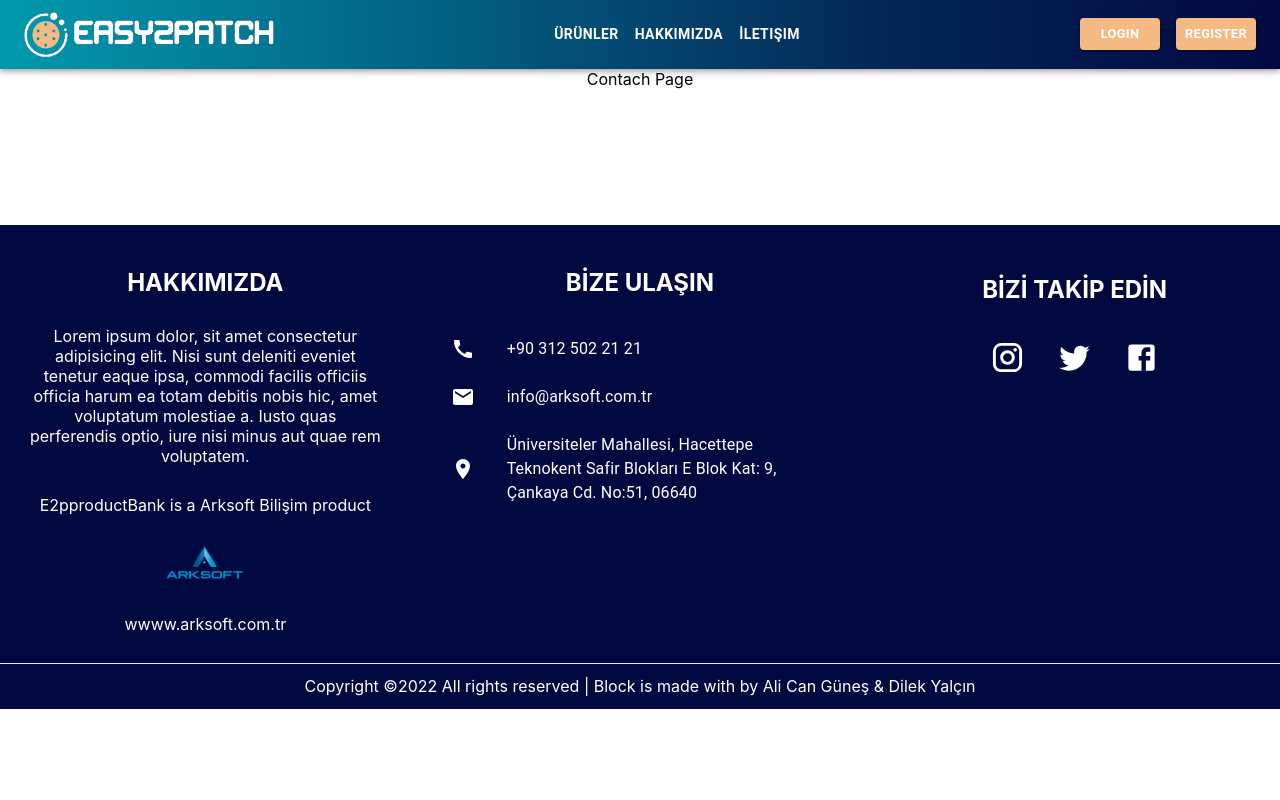
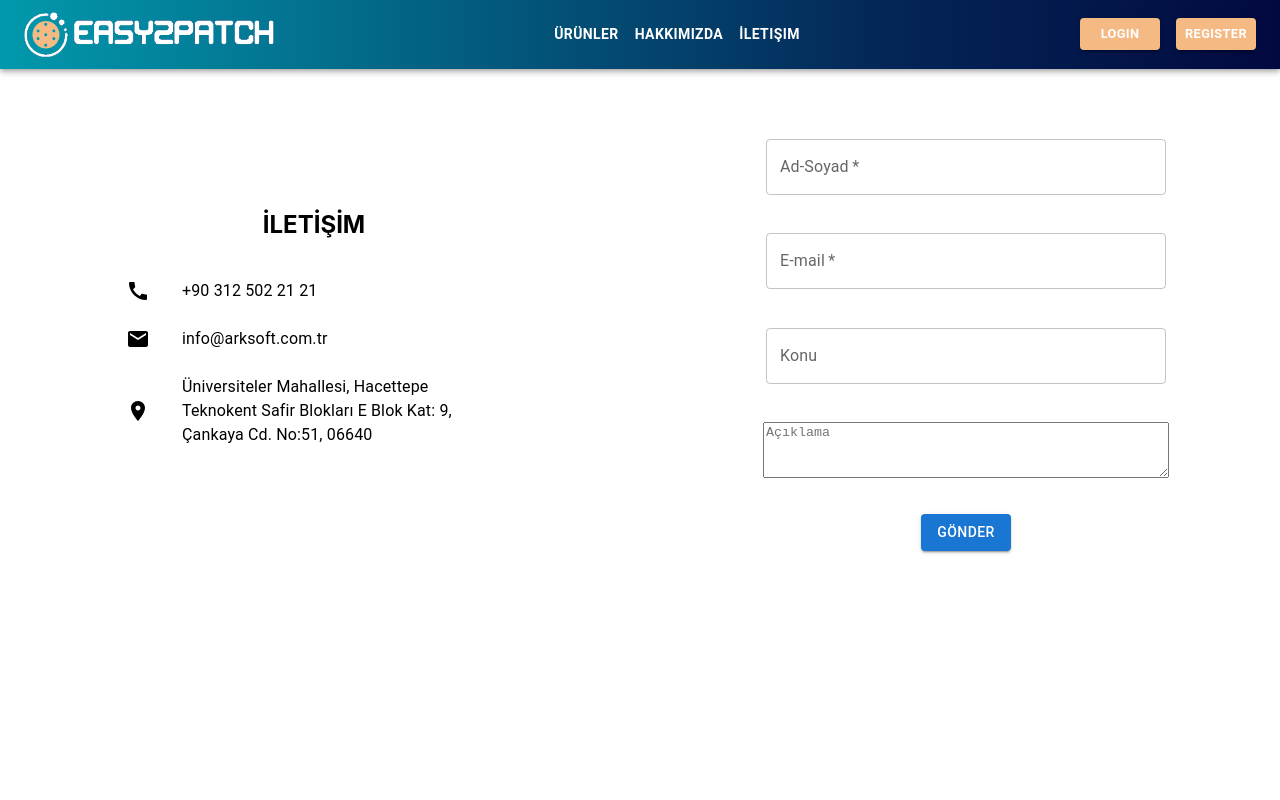
Before and after one commit to cangnss/e2pproductbank-frontend, a React (Create React App) app: page /contact in a window 1280 px wide. Shown: the top 800 px of the page. Built offline with nearby package versions, Linux system fonts and the light colour scheme.

Commit message:
added new features

```diff
--- /dev/null
+++ b/src/pages/About.css
@@ -0,0 +1,12 @@
+.about{
+    height: 100vh;
+    background-color:#AED1FF;
+}
+.items{
+    display: block;
+    height: 400px;
+
+    margin-top: 6.8rem;
+    margin-left: 6.8rem;
+    margin-right: 6.8rem;
+}
--- a/src/pages/About.js
+++ b/src/pages/About.js
@@ -1,9 +1,52 @@
-const About = () => {
-    return (
-     <div>
-        About Page
-     </div>
-    )
+import { Button, Paper } from "@mui/material";
+import Carousel from "react-material-ui-carousel/dist/components/Carousel";
+import React from "react";
+import "./About.css";
+
+function About(props) {
+  var items = [
+    {
+      name: "Biz Kimiz",
+      description: "ARKSOFT olarak, müşterilerimizin bilişim sektöründeki ihtiyaçlarına en uygun çözüm alternatiflerini geliştirerek, kendilerinin bir sonraki ve en iyi versiyonlarına geçmelerine yardımcı oluruz. Müşteri memnuniyeti en önemli odağımızdır. Yaptığımız işe ve müşterilerimiz üzerindeki etkimize derinden önem veriyoruz. İşlerimiz tamamen garantilidir ve uyguladığımız çözüm en güncel yöntemlerle ele alınır. Sorunları kısa sürede algılar, hızlı çözüm üretir ve aynı sorunun tekrarlanmamasını sağlarız.",
+    },
+    {
+      name: "Nasıl Çalışırız",
+      description: "Müşterilerimizin ihtiyaçlarını analiz edip, en uygun çözüm alternatiflerini oluşturup, karşılıklı olarak memnuniyeti sağladıktan sonra çalışmaya başlarız. Uygun olan çözüm, sisteme entegre edildikten sonra gerekli güncelleme ve bakım desteğiyle, çözümün sürekli gelişen bilişim teknolojilerine uyumunu gerçekleştiririz.",
+    },
+    {
+        name: "Vizyonumuz",
+        description: "Global iş ortaklarımız ve deneyimlerimizle, müşterilerin ihtiyacı olan bilişim sektöründe ortaya çıkan tüm ihtiyaçları, memnuniyeti en üst düzeyde tutarak, dürüst, samimi ve titiz yaklaşımımızla gidermek. Yurtdışı ve yurtiçi pazarında hizmetlerimizle yer almak ve dünyanın önde gelen bilişim kuruluşları ile stratejik iş ortaklıkları kurmak.",
+      },
+      {
+        name: "Misyonumuz",
+        description: "Uzman kadromuz ile yenilikçi, kaliteli, teknoloji gelişimine duyarlı, yüksek verimlilikte hazırlanmış çözüm ve hizmet planları sunarak, bilişim sektörüne nitelikli ve iş bilincine sahip personeller kazandırmak.",
+      },
+      {
+        name: "Değerlerimiz",
+        description: "Değerlerimiz, organizasyonumuzun kültürünü şekillendirir ve şirketimizin karakterini tanımlar."
+
+      },
+  ];
+  return (
+    <div className="about">
+      <Carousel >
+        {items.map((item, i) => (
+          <Item key={i} item={item} />
+        ))}
+      </Carousel>
+    </div>
+  );
+}
+
+function Item(props) {
+  return (
+    <div className="items">
+        <Paper elevation={8} sx={{ height:"100%"}}>
+            <h2>{props.item.name}</h2>
+            <p>{props.item.description}</p>
+        </Paper>
+    </div>
+  );
 }
 
 export default About;
--- /dev/null
+++ b/src/pages/Contact.css
@@ -0,0 +1,8 @@
+.contact{
+    height: 100vh;
+}
+.form-group{
+    padding-top: 2.4rem;
+
+
+}
--- a/src/pages/Contact.js
+++ b/src/pages/Contact.js
@@ -1,9 +1,106 @@
+import "./Contact.css";
+import Grid from "@mui/material/Grid";
+import List from "@mui/material/List";
+import ListItem from "@mui/material/ListItem";
+import ListItemButton from "@mui/material/ListItemButton";
+import ListItemIcon from "@mui/material/ListItemIcon";
+import ListItemText from "@mui/material/ListItemText";
+import EmailIcon from "@mui/icons-material/Email";
+import CallIcon from "@mui/icons-material/Call";
+import LocationOnIcon from "@mui/icons-material/LocationOn";
+import TextField from "@mui/material/TextField";
+import Box from "@mui/material/Box";
+import { Button, TextareaAutosize } from "@mui/material";
 const Contact = () => {
-    return (
-     <div>
-        Contach Page
-     </div>
-    )
-}
+  return (
+    <div className="contact">
+      <Grid
+        container
+        spacing={3}
+      >
+        <Grid item xs={12} md={6} lg={6} xl={5} sx={{ display:"flex", justifyContent:"center", alignItems:"center", flexDirection:"column" }}>
+          <h2 style={{ alignitems: "center", marginTop: "3.6rem" }}>
+            İLETİŞİM
+          </h2>
+          <Box
+            sx={{ mx:"auto" }}
+          >
+            <List>
+              <ListItem disablePadding>
+                <ListItemButton>
+                  <ListItemIcon>
+                    <CallIcon sx={{ color: "black" }} />
+                  </ListItemIcon>
+                  <ListItemText primary="+90 312 502 21 21" />
+                </ListItemButton>
+              </ListItem>
+              <ListItem disablePadding>
+                <ListItemButton>
+                  <ListItemIcon>
+                    <EmailIcon sx={{ color: "black" }} />
+                  </ListItemIcon>
+                  <ListItemText primary="info@arksoft.com.tr" />
+                </ListItemButton>
+              </ListItem>
+              <ListItem disablePadding>
+                <ListItemButton>
+                  <ListItemIcon>
+                    <LocationOnIcon sx={{ color: "black" }} />
+                  </ListItemIcon>
+                  <ListItemText sx={{ width: '20rem'}} primary="Üniversiteler Mahallesi, Hacettepe Teknokent Safir Blokları E Blok Kat: 9, Çankaya Cd. No:51, 06640" />
+                </ListItemButton>
+              </ListItem>
+            </List>
+          </Box>
+        </Grid>
+        <Grid item xs={12} md={6} lg={6} xl={7} sx={{ display:"flex", justifyContent:"center", alignItems:"center", marginTop:"2rem"}}>
+          <div id="contact-item2">
+            <div className="form-group">
+              <TextField
+                required
+                id="outlined-required"
+                label="Ad-Soyad"
+                placeholder="Ad-Soyad"
+                sx={{ width: "25rem" }}
+              />
+            </div>
+            <div className="form-group">
+              <TextField
+                required
+                id="outlined-required"
+                label="E-mail"
+                placeholder="E-mail"
+                sx={{ width: "25rem" }}
+              />
+            </div>
+            <div className="form-group">
+              <Box>
+                <TextField
+                  id="outlined-required"
+                  label="Konu"
+                  placeholder="Konu"
+                  sx={{ width: "25rem" }}
+                />
+              </Box>
+            </div>
+            <div className="form-group">
+              <Box>
+                <TextareaAutosize
+                  required
+                  aria-label="empty textarea"
+                  placeholder="Açıklama"
+                  style={{ width: "25rem", height: 50 }}
+                />
+              </Box>
+            </div>
+            <div style={{ marginTop: "2rem"}}>
+              <Button variant="contained">Gönder</Button>
+            </div>
+          </div>
+        </Grid>
+      </Grid>
+    </div>
+  );
+};
 
 export default Contact;
```
